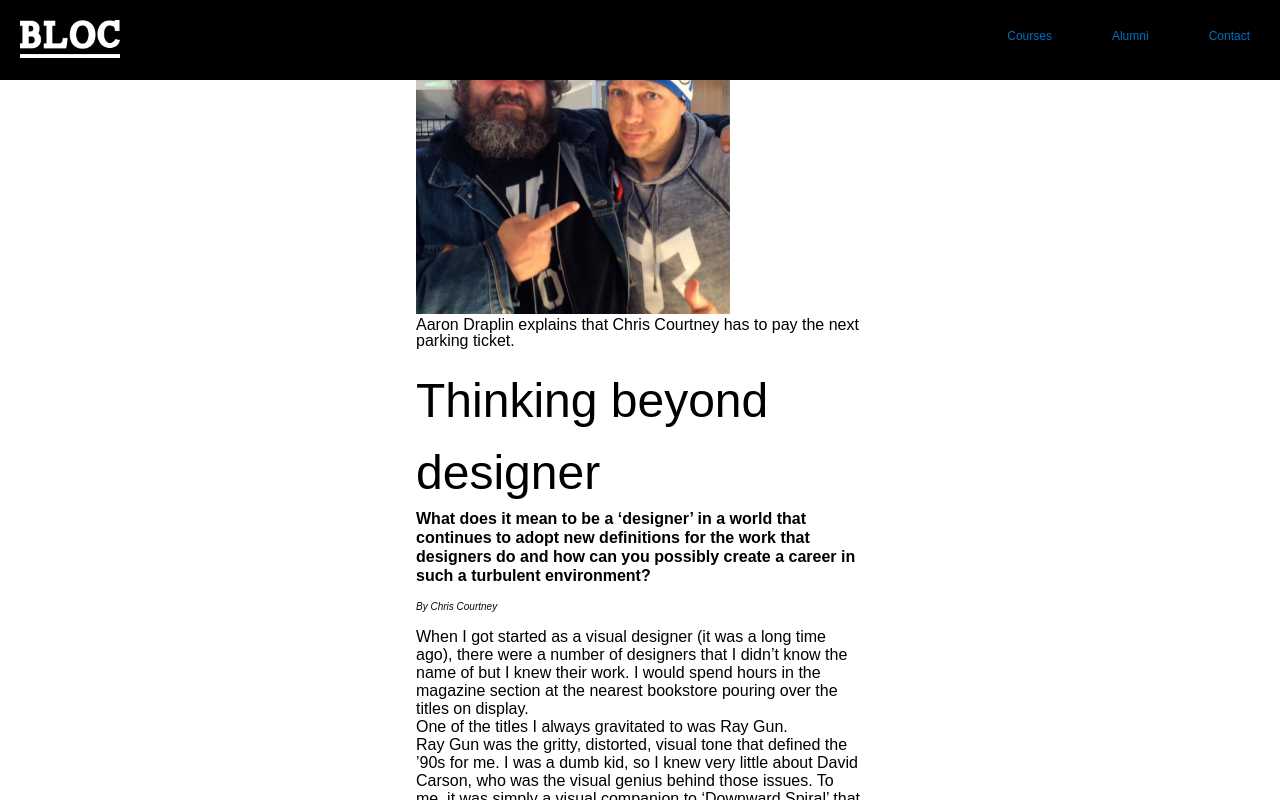
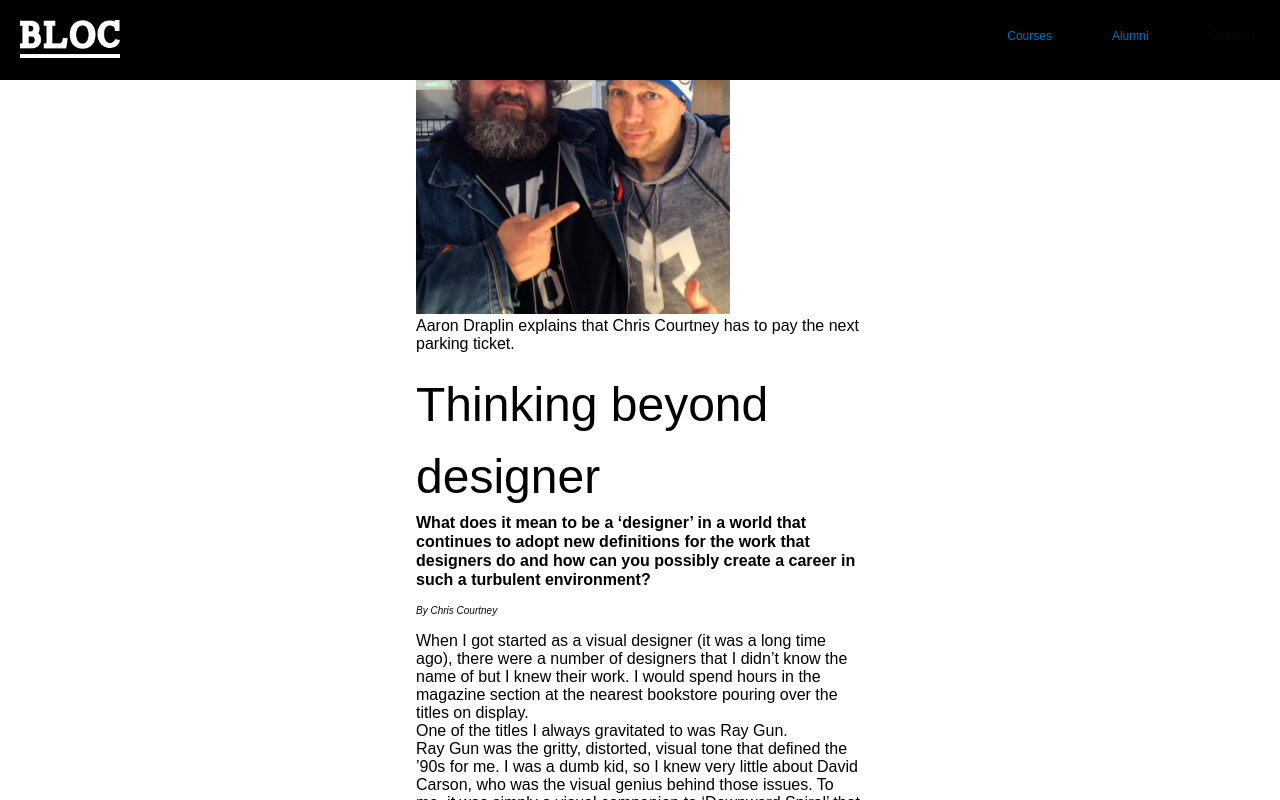
Before and after one commit to forevermelody/css-exercise-two, a plain HTML site: page index.html in a window 1280 px wide. In both pictures the pointer is over the link "Contact". Shown: the top 800 px of the page. Drawn offline with Linux system fonts and the light colour scheme.

Commit message:
first commit

```diff
--- a/css/style.css
+++ b/css/style.css
@@ -22,7 +22,7 @@ a {
 }
 
 a:hover {
-  color:#0070BC;
+  color:#080808;
 } /* mouse over */
 
 a:active {
--- a/index.html
+++ b/index.html
@@ -21,7 +21,7 @@
       <header>
         <figure>
           <img src="images/instagram-pic.jpg" class="medium-pic" alt="Draplin and c2">
-          <figcaption>Aaron Draplin explains that Chris Courtney has to pay the next parking ticket.</figcaption>
+          <p class="figcaption">Aaron Draplin explains that Chris Courtney has to pay the next parking ticket.</p>
         </figure>
         <br>
         <h1>Thinking beyond designer</h1>
```
